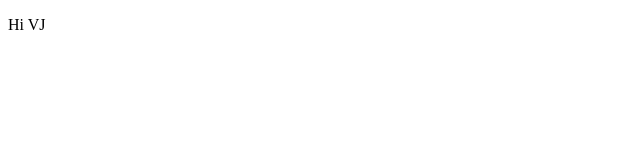
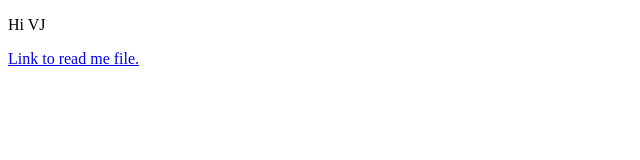
Before and after one commit to melbournevijay/melbournevijay.github.io, an Eleventy site: page index.html in a window 1280 px wide. Shown: the whole page, without its empty margins (0-640 px from the left). Built offline with nearby package versions, Linux system fonts and the light colour scheme; Eleventy itself is replaced by a stand-in of ours; files that its build step writes are made by us from their sources.

Commit message:
First change

```diff
--- a/index.html
+++ b/index.html
@@ -7,6 +7,7 @@
 
 <body>
     <p>Hi VJ</p>
+    <p><a href="/readme/">Link to read me file.</a></p>
 </body>
 
 </html>
```
